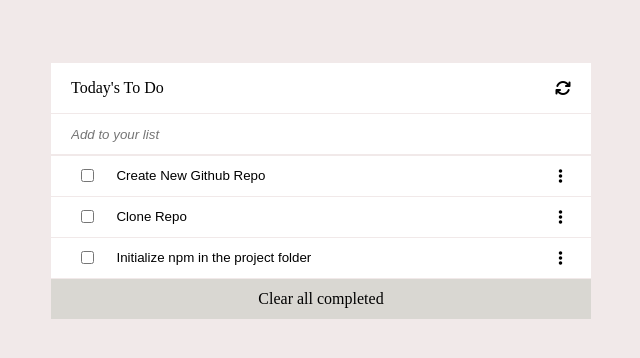
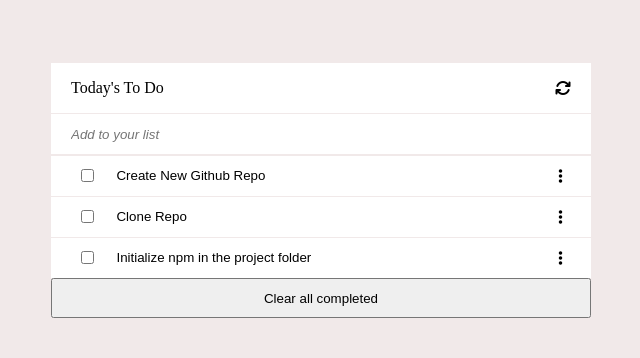
Before and after one commit to kkasaija/To-Do-List, a website built with webpack: page src/index.html in a window 1280 px wide. Shown: the whole page, without its empty margins (339-979 px from the left). Built offline with nearby package versions, Linux system fonts and the light colour scheme.

Commit message:
Update README.md and .html files

```diff
--- a/src/index.html
+++ b/src/index.html
@@ -16,7 +16,7 @@
         </div>
         <input type="text" placeholder="Add to your list" class="add">
         <ul class="list"></ul>
-        <p class="clear">Clear all completed</p>
+        <input type="button" value="Clear all completed" class="button">
       </div>
     </section>
   </body>
--- a/src/style.css
+++ b/src/style.css
@@ -67,12 +67,7 @@ body {
   width: 75%;
 }
 
-.clear {
-  display: flex;
-  align-items: center;
-  justify-content: center;
-  background-color: rgba(203, 205, 197, 0.641);
-  margin-top: 1px;
+.button {
   height: 40px;
   width: 108%;
 }
```
Also changed, not shown: README.md, src/index.js (line endings or trailing spaces).
